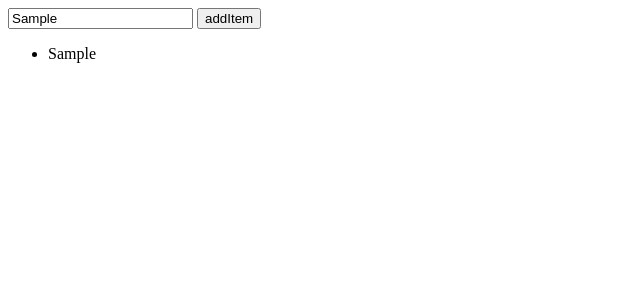
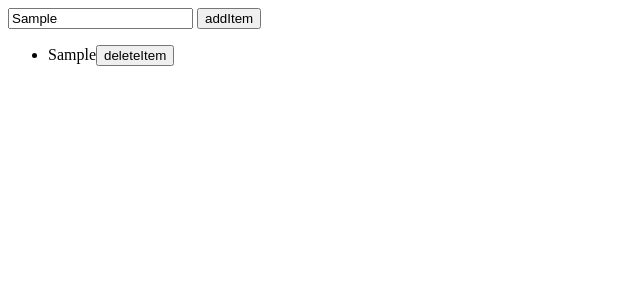
Before and after one commit to Vanilla666/React_message, a React (Create React App) app: page / in a window 1280 px wide. Both pictures are taken after typing "Sample" into the empty fields and a click on the button "addItem". Shown: the top 300 px of the page, without its empty margins (0-640 px from the left). Built offline with nearby package versions, Linux system fonts and the light colour scheme.

Commit message:
刪除陣列當前索引值的資料 用 子元件 拿到ID 給父組件處理刪除資料 並更新陣列

```diff
--- /dev/null
+++ b/src/component/Todolist/TodoItem.js
@@ -0,0 +1,33 @@
+import React,{Component} from 'react';
+
+class TodoItem extends Component{
+    constructor(props){
+        super(props);//繼承props
+        this.state = {
+
+        };//內部自定義的變數
+    }
+
+     handleClick = (e) => {
+         console.log(e.target.id); //抓到btn當前ID
+        //實際上呼叫的是由上層元件從props.onItemClick傳入的方法(上層元件的方法)
+        this.props.onItemClick(e.target.id);//傳給父組件處理拿到要刪除的索引值
+    }
+
+    render(){
+        const messages = this.props.item;//接收外部item
+        const message = messages.map( (content,index) => //(當前內容,索引值)
+            <li  key={content.toString()} value={content}>
+                {content}
+                <button  id={index} onClick={this.handleClick}>deleteItem</button>
+            </li>
+        );
+        return (
+
+            <div>
+                 {message} {/* 最後炫覽的變數 */}
+            </div>
+        );
+    }
+}
+export default TodoItem;
--- a/src/component/Todolist/Todolist.js
+++ b/src/component/Todolist/Todolist.js
@@ -1,5 +1,6 @@
 
 import React from 'react';
+import TodoItem from './TodoItem';
 
 class Todolist extends React.Component {
     constructor(props) {
@@ -26,23 +27,34 @@ class Todolist extends React.Component {
         });
       }
 
+      deleteItem = (k) =>{ //傳進當前按鈕按下後的索引值
+        // console.log('k',this.state.item[k]); //拿到陣列的值
+        this.state.item.splice(this.state.item[k], 1);// 刪除1筆 資料
+        console.log('刪除陣列裡當前索引值的資料',this.state.item);
+        this.setState({
+          item:this.state.item,//改變陣列
+        })
+      }
+
+
     render() {
-        const {handleContent,addItem} = this,
+        const {handleContent,addItem,deleteItem} = this,
               {content,item} = this.state;
-              console.log(`目前item : ${this.state.item}`);
+              // console.log(`目前item : ${this.state.item}`);
       return (
         <div>
+
           <input type="text"
           placeholder="addItem..."
           value={content}
           onChange={handleContent}
            /> {/* 輸入視窗用來找貨物 */}
            <button onClick={addItem}>addItem</button>
-           <ul>
-        {item.map((content,index) =>
-          <li  id={index} key={content.toString()} value={content} > {content} </li >
-        )} {/* 增加ID 可以用來辨別是哪一個 用來刪除用 */}
-      </ul>
+
+        <ul>
+           <TodoItem item={item}  onItemClick={deleteItem}/> {/* 拆成組件 */}
+        </ul>
+
         </div>
       );
     }
```
